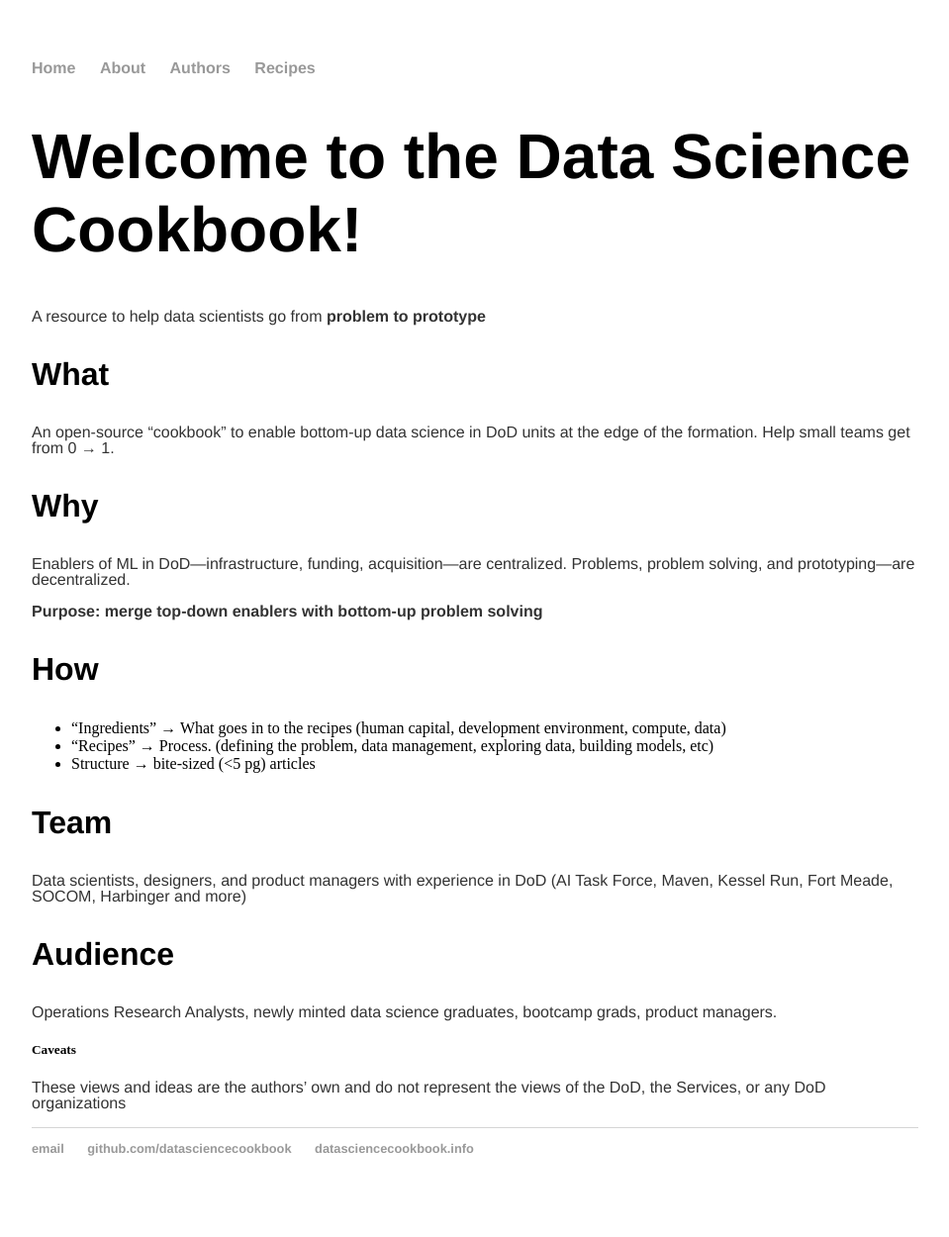
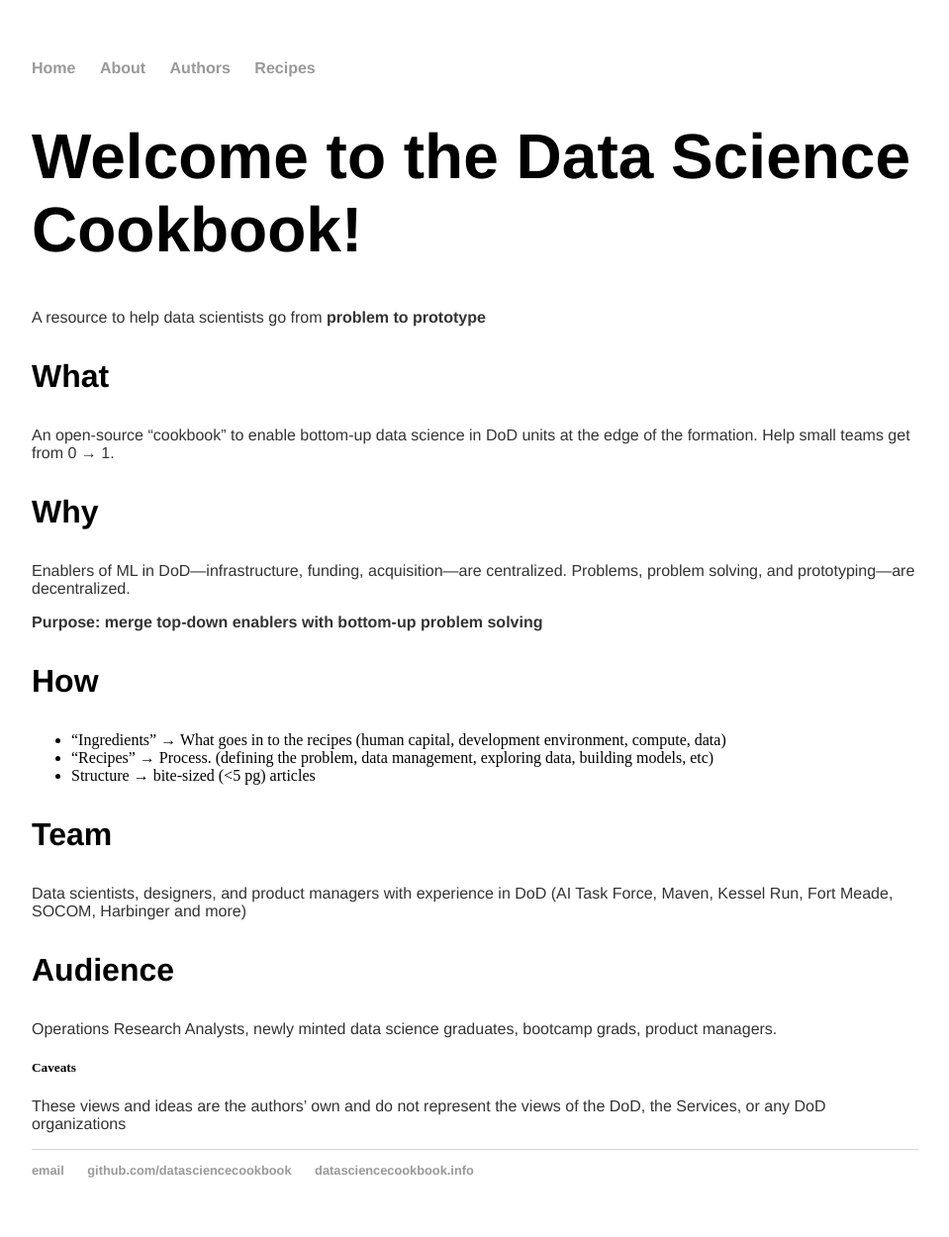
Before and after one commit to datasciencecookbook/datasciencecookbook.github.io, a Jekyll site: the page built from index.md, in a window 1280 px wide. Shown: the whole page at 99% size, without its empty margins (160-1119 px from the left). Built offline with Jekyll 4.4.1, drawn with Linux system fonts in a browser that asks for light colours; before the commit the page ends 1228 px from its top, so only the background shows below that.

Commit message:
Update main.css

```diff
--- a/css/main.css
+++ b/css/main.css
@@ -39,10 +39,11 @@ h4 {
 
 p {
     font-size: 1em;
-    line-height: 1em;
+/*     line-height: 1em; */
     font-family:'Helvetica', 'Arial', 'Sans-Serif';
     color: #333;
 }
+
 footer {
     border-top: 1px solid #d5d5d5;
     font-size: .8em;
```
